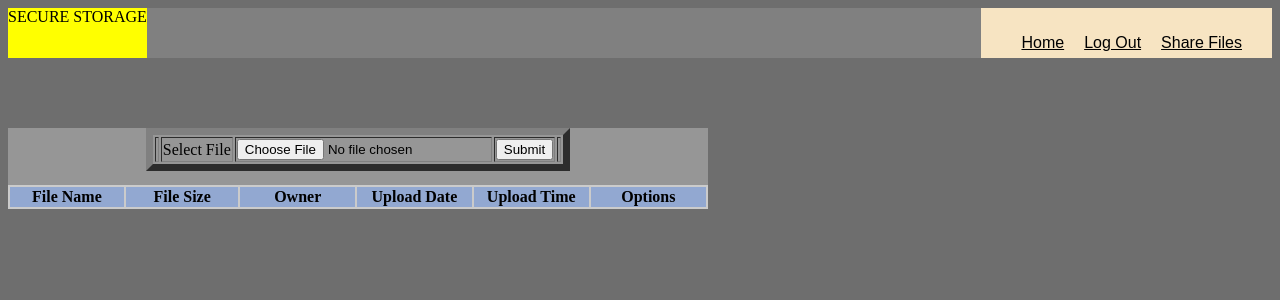
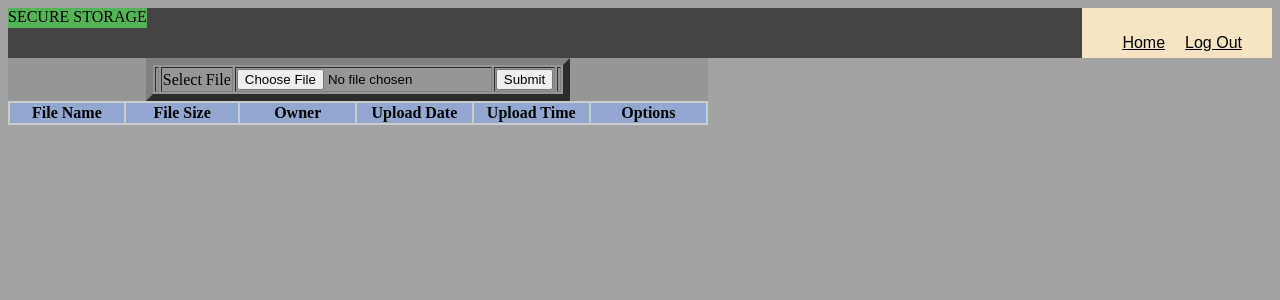
Before and after one commit to jumAh99/Secure_Storage_System, a PHP site: page /form in a window 1280 px wide. Shown: the top 300 px of the page. Run offline with PHP 8.4, Linux system fonts and the light colour scheme; the visitor is signed in with stand-in values (Sample User, id 1); data that the repository does not hold is empty.

Commit message:
share-page

```diff
--- a/css/form-style.css
+++ b/css/form-style.css
@@ -1,8 +1,5 @@
 .container{
     background-color: rgb(150, 150, 150);
-    /* SET THE OBJECTS INSIDE THE ACTUAL HEADER */
-
-    /* MAKE THE CONTENT FIT INSIDE THE CONTAINER */
     width: fit-content;
 }
 .link{
@@ -16,19 +13,14 @@
     margin-bottom: 2%;
 }
 .error-handling{
-    /* SET VALUE FOR THE WIDTH */
     width: fit-content;
-    /* SET THE LOGO HEIGHT 100% OF THE CONTAINER */
     height: 100%;
-    /* SET THE BACKGROUND COLOR */
     background-color: rgb(221, 221, 221);
     align-content: center;
     margin-left: 35%;
 }
-.error-handling div p{
-
+.error-handling p{
     margin-left: 10px;
-    /* SET A FONT */
     font-family:Arial, Helvetica, sans-serif;
     color: red;
 }
--- a/css/navigation-style.css
+++ b/css/navigation-style.css
@@ -1,40 +1,25 @@
 body{
-    background-color: rgb(110, 110, 110);
+    background-color: rgba(53, 53, 53, 0.452);
 }
-/* CLASS RESPONSABLE FOR THE HEADER ITSELF */
 .main-header{
-    /* THE HEADER WILL TAKE THE ENIIRE SPACE IN THE Y AXES*/
     width: 100%;
-    /* SET THE HEIGHT OF THE HEADER T O 60PX */
     height: 50px;
-    /* SET THE BACKGROUND COLOR OF THE HEADER */
-    background-color: #808080;
-    /* SET THE OBJECTS INSIDE THE ACTUAL HEADER */
+    background-color: #444444;
     display: flex;
-    /* MAKE THE CONTANT SPLIT OUT */
     justify-content: space-between;
 }
-/* THIS CLASS IS RESPONSABLE FOR THE LOGO CHNAGES INSIDE THE WEBSITE */
 .header-main-logo{
-    /* MAKE THE CONTENT FIT INSIDE THE CONTAINER */
     width: fit-content;
-    /* SET THE LOGO HEIGHT 100% OF THE CONTAINER */
-    height: 100%;
-    /* SET THE BACKGROUND COLOR */
-    background-color: yellow;
+    height: 40%;
+    background-color: rgb(84, 179, 84);
     display: flex;
 }
-/* THIS CLASS IS RESPONSABLE FOR THE LOGO CHNAGES INSIDE THE WEBSITE */
 .header-main-logOut{
-    /* SET VALUE FOR THE WIDTH */
     width: 120px;
-    /* SET THE LOGO HEIGHT 100% OF THE CONTAINER */
     height: 100%;
-    /* SET THE BACKGROUND COLOR */
-    background-color: grey;
+    background-color: rgb(167, 0, 0);
 }
 a{
-    /* ALLOW THE ANCOR TAG TO HAVE A POINTY CURSOR WHEN HOOVERING */
     cursor: pointer;
 }
 .navigation-bar{
@@ -43,23 +28,22 @@
     background: rgb(247, 228, 194);
 }
 .navigation-bar ul{
-    /* TAKE OUT BULLET POINTS */
     list-style: none;
     margin-right: 10px;
 }
 .navigation-bar ul li{
-    /* PUT THEM NEXT TO EACH OTHER */
     display: inline;
     float: left;
     margin-right: 20px;
     margin-top: 10px;
 }
 .navigation-bar ul li a{
-    /* SET A FONT */
     font-family:Arial, Helvetica, sans-serif;
     color: black;
 }
-/* WHAT HOOVERING THE TEXT DOES */
 .navigation-bar ul li:hover{
     background-color: #c9c9c9;
 }
+.submit-button{
+    width: 20%;
+}
--- a/form.php
+++ b/form.php
@@ -9,6 +9,7 @@
     <meta charset="UTF-8">
     <meta http-equiv="X-UA-Compatible" content="IE=edge">
     <meta name="viewport" content="width=device-width, initial-scale=1.0">
+    <script src="js/main.js"></script>
     <link rel="stylesheet" href="css/form-style.css">
     <title>FILE UPLOAD</title>
 </head>
--- a/template-util/form-session-is-set.php
+++ b/template-util/form-session-is-set.php
@@ -1,6 +1,6 @@
 <!-- MAIN FILE UPLOAD UTIL -->
-<section class="file-upload-util">
-    <!-- MAIN FORM WHERE THE USER WILL UPLOAD FILES -->
+<!-- MAIN FORM WHERE THE USER WILL UPLOAD FILES -->
+<section class="main-content">
     <table border="7px" align="center">
         <tr>
             <td>
@@ -23,11 +23,9 @@
             </td>
         </tr>
     </table>
-</section>
 
-<!-- ERROR HANDLING CALLS -->
-<section class="error-handling">
-    <div align="center">
+    <!-- ERROR HANDLING CALLS -->
+    <div class="error-handling">
         <?php
             //CHECK FOR ERROR MESSAGES
             if(isset($_GET["error"])){
@@ -83,11 +81,9 @@
             }
         ?>
     </div>
-</section>
 
-<!-- FILE INFORMATION -->
-<section class="file-innfo-table">
-    <table bgcolor="#cbcbcb" width="700" align="center">
+    <!-- FILE INFORMATION -->
+    <table bgcolor="#cbcbcb" width="700">
         <tr bgcolor="#92a8d1">
             <th width="120">File Name</th>
             <th width="120">File Size</th>
@@ -129,7 +125,7 @@
                             <td width="120"><?php echo $rows["uploadDate"]?></td>
                             <td width="120"><?php echo $rows["uploadTime"]?></td>
                             <td width="120">
-                                <a class="option" href="php/delete-file.php?file=<?php echo $rows['fileName']?>">Delete</a>/<a class="option" href="php/file-sharing.php?file=<?php echo $rows['fileID']?>">Share</a>
+                                <a class="option" href="php/delete-file.php?file=<?php echo $rows['fileName']?>">Delete</a>/<a class="option" href="share?file=<?php echo $rows['fileName']?>">Share</a>
                             </td>
                         </tr>
                     <?php
--- a/template-util/navigation-bar.php
+++ b/template-util/navigation-bar.php
@@ -15,7 +15,6 @@
                 if(isset($_SESSION["userID"])){
                     ?>
                         <li><!-- ALLOW THE USER TO LOG OUT --><a href="php/logout-user.php">Log Out</a></li>
-                        <li><!-- ALLOW THE USER TO GO INTO THE SHARE PAGE --><a href="#">Share Files</a></li>
                     <?php
                 }else{
                     ?>
```
Also changed, not shown: css/share-style.css (added, +11 -0 lines), login.php (+11 -0 lines), php/share-file.php (added, +11 -0 lines), share.php (added, +51 -0 lines), uploads/bob/encrypted/nature-wallpapers-8.jpg (added), uploads/jumma/encrypted/nature-wallpapers-8.jpg (added).
